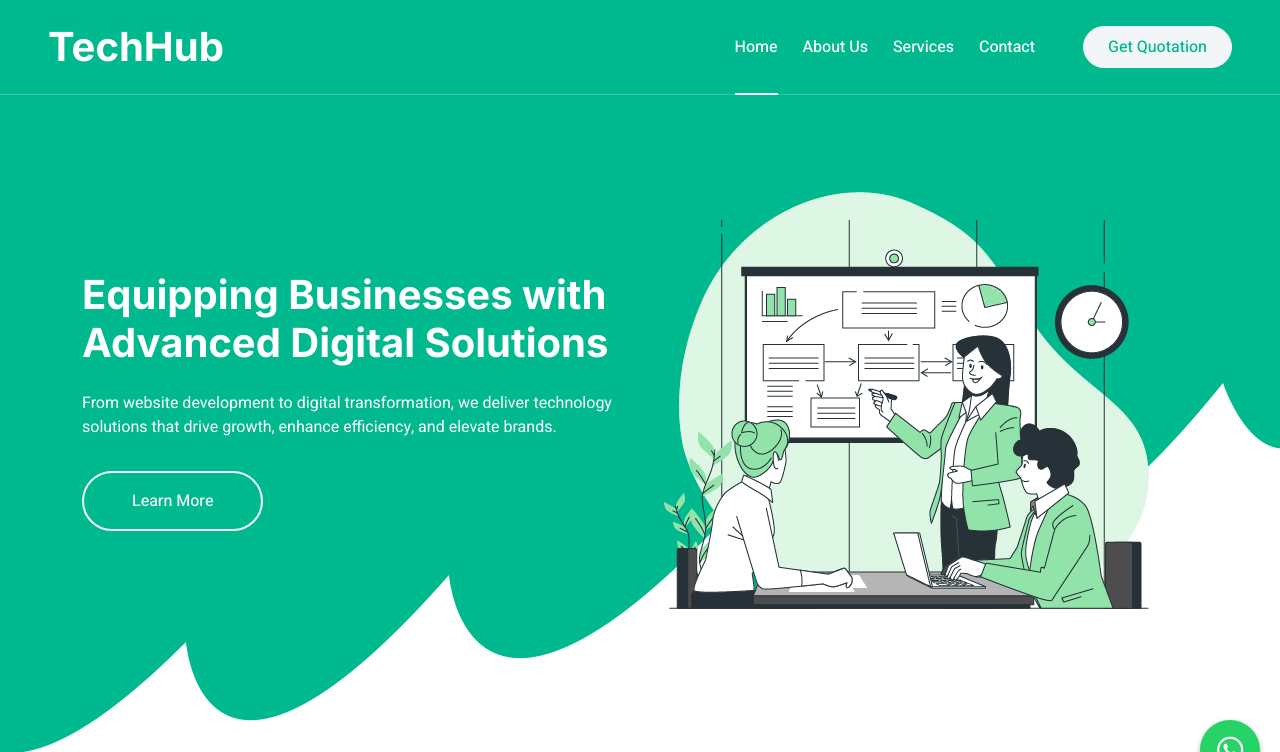
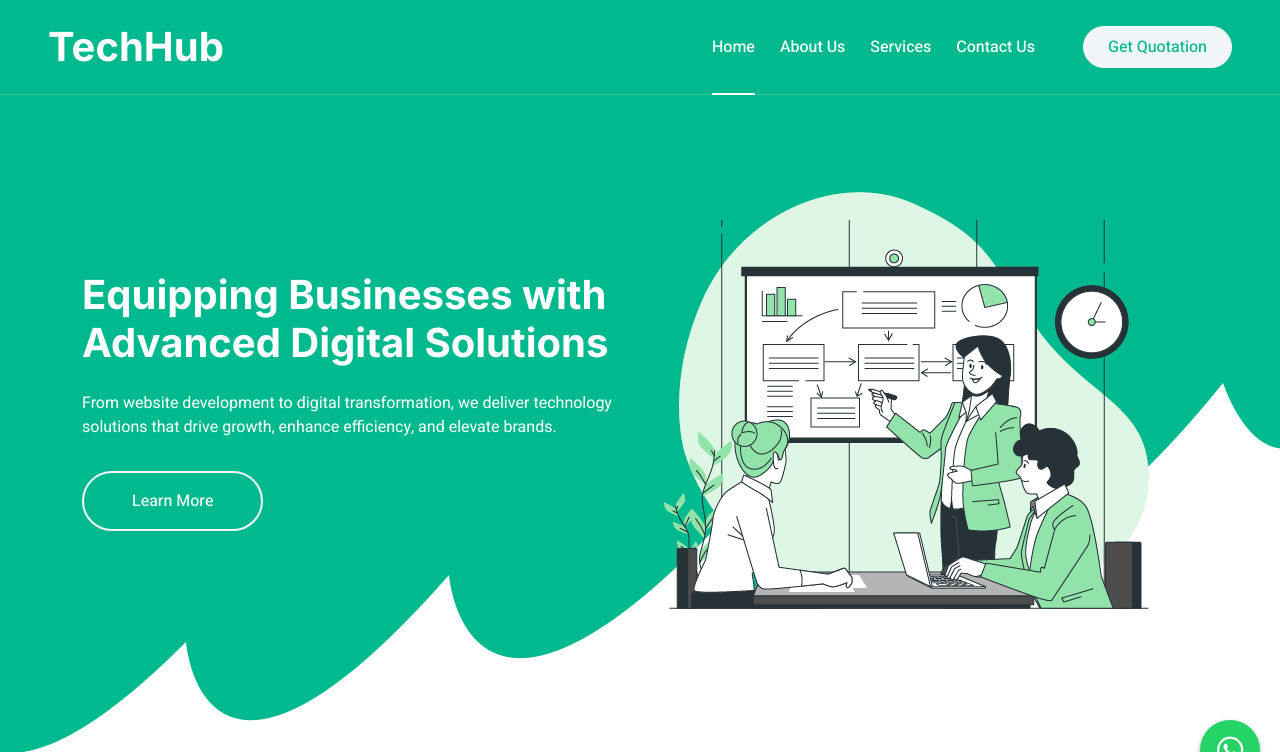
Before and after one commit to DeborahOlaboye/TechHubApp, a Django app: page /testimonial in a window 1280 px wide. Shown: the top 752 px of the page. Run offline with Django 5.2, Linux system fonts and the light colour scheme; some libraries are stand-ins or nearby versions.

Commit message:
template updated

```diff
--- a/templates/testimonial.html
+++ b/templates/testimonial.html
@@ -57,7 +57,7 @@
                                 <a href="{% url 'about' %}" class="nav-item nav-link">About Us</a>
                                 <a href="{% url 'service' %}" class="nav-item nav-link">Services</a>
 
-                                <a href="{% url 'contact' %}" class="nav-item nav-link">Contact</a>
+                                <a href="{% url 'contact' %}" class="nav-item nav-link">Contact Us</a>
                             </div>
                             <a href="{% url 'quote' %}" class="btn btn-light rounded-pill text-primary py-2 px-4 ms-lg-5">Get Quotation</a>
                         </div>
```
